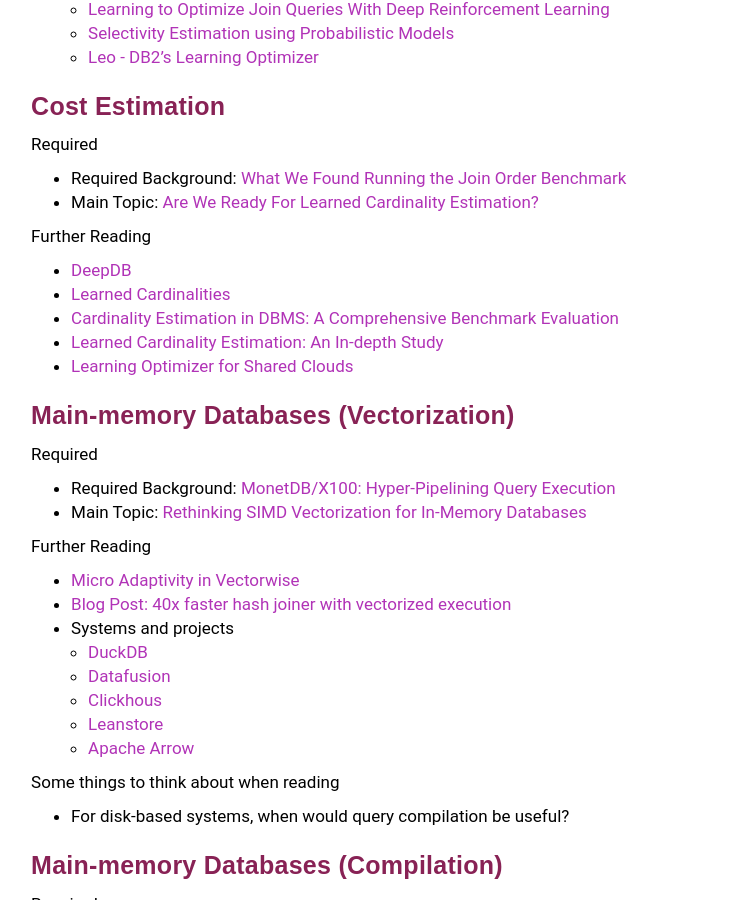
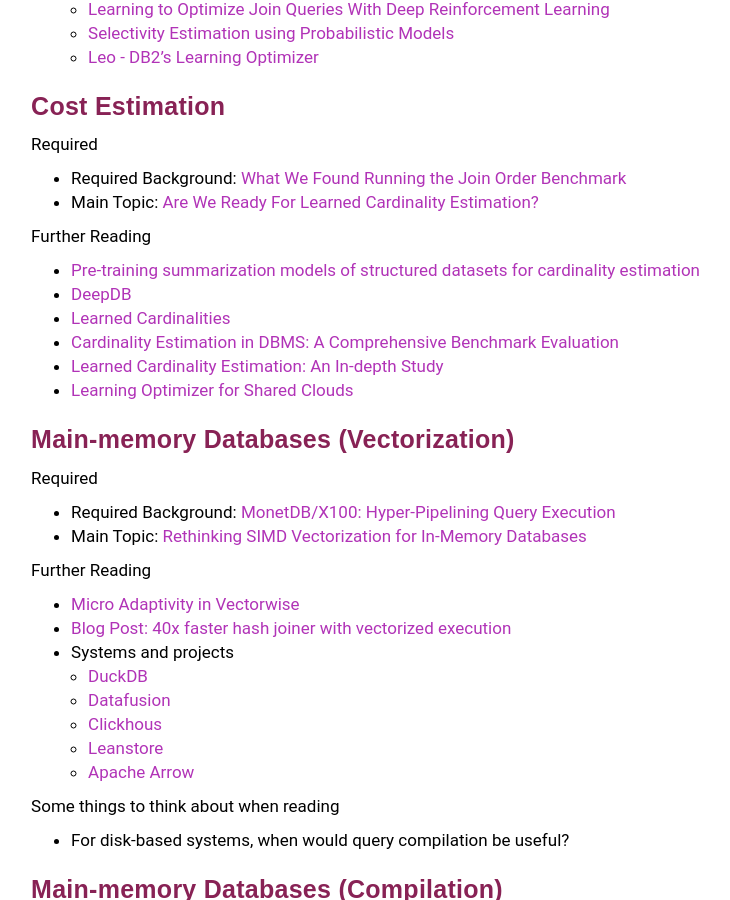
Before and after one commit to w6113/website_2022, a Jekyll site: the page built from papers.md, in a window 1280 px wide and 900 px high, scrolled down 2422 px. Shown: the whole window, without its empty margins (77-807 px from the left). Built offline with Jekyll 4.4.1, drawn with Linux system fonts in a browser that asks for light colours.

Commit message:
lazy commit msg

```diff
--- a/papers.md
+++ b/papers.md
@@ -162,6 +162,7 @@
 
 Further Reading
 
+* [Pre-training summarization models of structured datasets for cardinality estimation](https://dl.acm.org/doi/abs/10.14778/3494124.3494127)
 * [DeepDB](https://arxiv.org/pdf/1909.00607.pdf)
 * [Learned Cardinalities](https://www.cidrdb.org/cidr2019/papers/p101-kipf-cidr19.pdf)
 * [Cardinality Estimation in DBMS: A Comprehensive Benchmark Evaluation](https://www.vldb.org/pvldb/vol15/p752-zhu.pdf)
```
